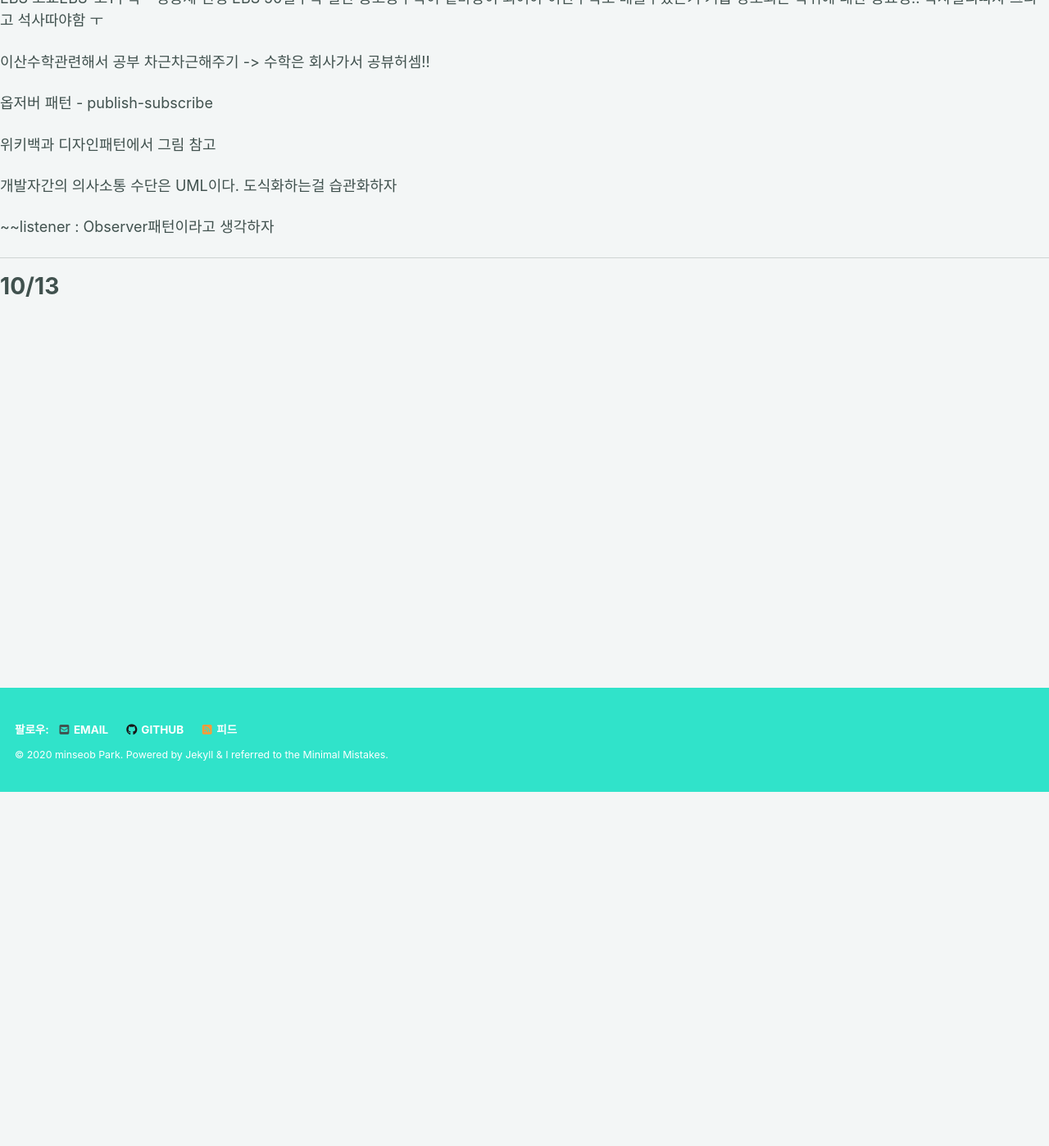
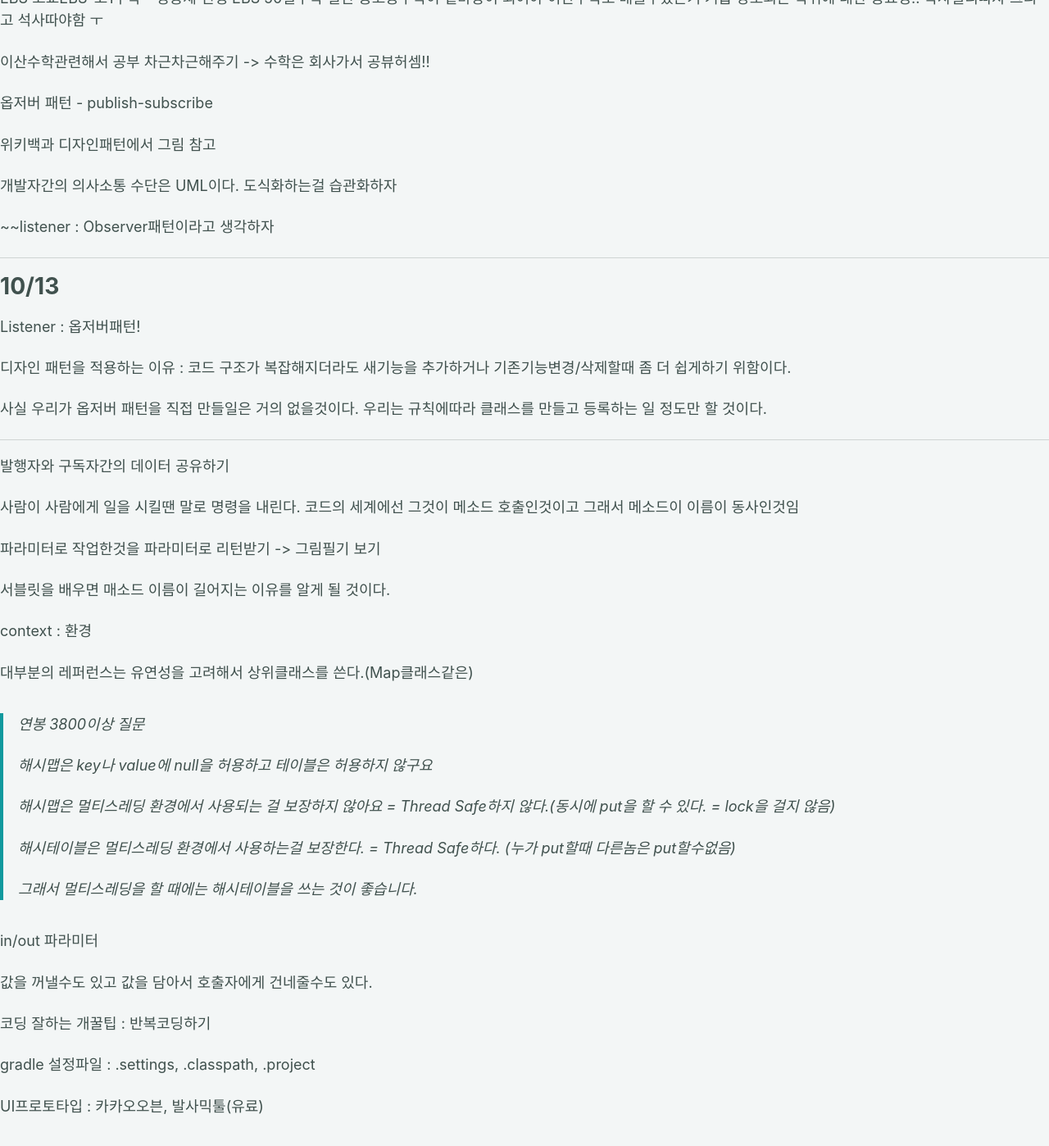
Before and after one commit to parkminseob/parkminseob.github.io, a Jekyll site: the page built from temp/2020-10-12-TIL.md, in a window 1280 px wide and 1400 px high, scrolled down 433 px. Shown: the whole window at 82% size. Built offline with Jekyll 4.4.1, drawn with Linux system fonts in a browser that asks for light colours; cached includes are drawn as plain includes; nearby versions of some CDN libraries; our own code applies the rules of GitHub Pages for plain Markdown files.

```diff
--- a/temp/2020-10-12-TIL.md
+++ b/temp/2020-10-12-TIL.md
@@ -29,3 +29,49 @@ EBS 고교EBS-고1수학 - 정승제 선생 EBS 50일수학 일단 중고등수
 
 
 # 10/13
+
+Listener : 옵저버패턴!
+
+디자인 패턴을 적용하는 이유 : 코드 구조가 복잡해지더라도 새기능을 추가하거나 기존기능변경/삭제할때 좀 더 쉽게하기 위함이다.
+
+사실 우리가 옵저버 패턴을 직접 만들일은 거의 없을것이다. 우리는 규칙에따라 클래스를 만들고 등록하는 일 정도만 할 것이다.
+
+---
+
+발행자와 구독자간의 데이터 공유하기
+
+사람이 사람에게 일을 시킬땐 말로 명령을 내린다. 코드의 세계에선 그것이 메소드 호출인것이고 그래서 메소드이 이름이 동사인것임
+
+파라미터로 작업한것을 파라미터로 리턴받기 -> 그림필기 보기
+
+서블릿을 배우면 매소드 이름이 길어지는 이유를 알게 될 것이다.
+
+context : 환경
+
+대부분의 레퍼런스는 유연성을 고려해서 상위클래스를 쓴다.(Map클래스같은)
+
+
+
+> 연봉 3800이상 질문
+>
+> 해시맵은 key나 value에 null을 허용하고 테이블은 허용하지 않구요
+>
+> 해시맵은 멀티스레딩 환경에서 사용되는 걸 보장하지 않아요 = Thread Safe하지 않다.(동시에 put을 할 수 있다. = lock을 걸지 않음)
+>
+> 해시테이블은 멀티스레딩 환경에서 사용하는걸 보장한다. = Thread Safe하다. (누가 put할때 다른놈은 put할수없음)
+>
+> 그래서 멀티스레딩을 할 때에는 해시테이블을 쓰는 것이 좋습니다.
+
+in/out 파라미터
+
+값을 꺼낼수도 있고 값을 담아서 호출자에게 건네줄수도 있다.
+
+코딩 잘하는 개꿀팁 : 반복코딩하기
+
+
+
+gradle 설정파일 : .settings, .classpath, .project
+
+
+
+UI프로토타입 : 카카오오븐, 발사믹툴(유료)
```
Also changed, not shown: _posts/2020/2020-10-13-java-observer.md (+1 -1 lines), _posts/Network/2020-10-13-Networkchap05-01.md (added, +185 -0 lines).
